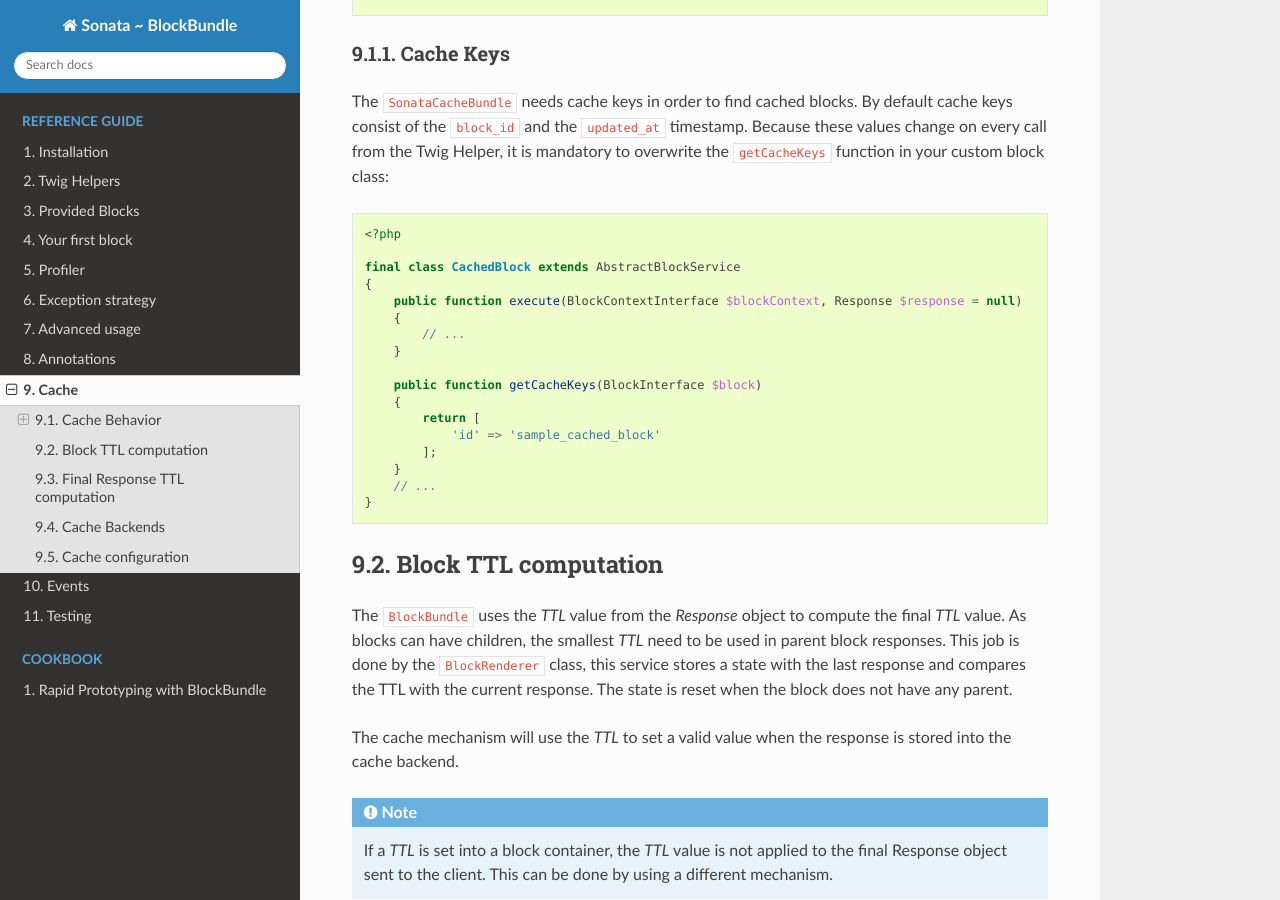
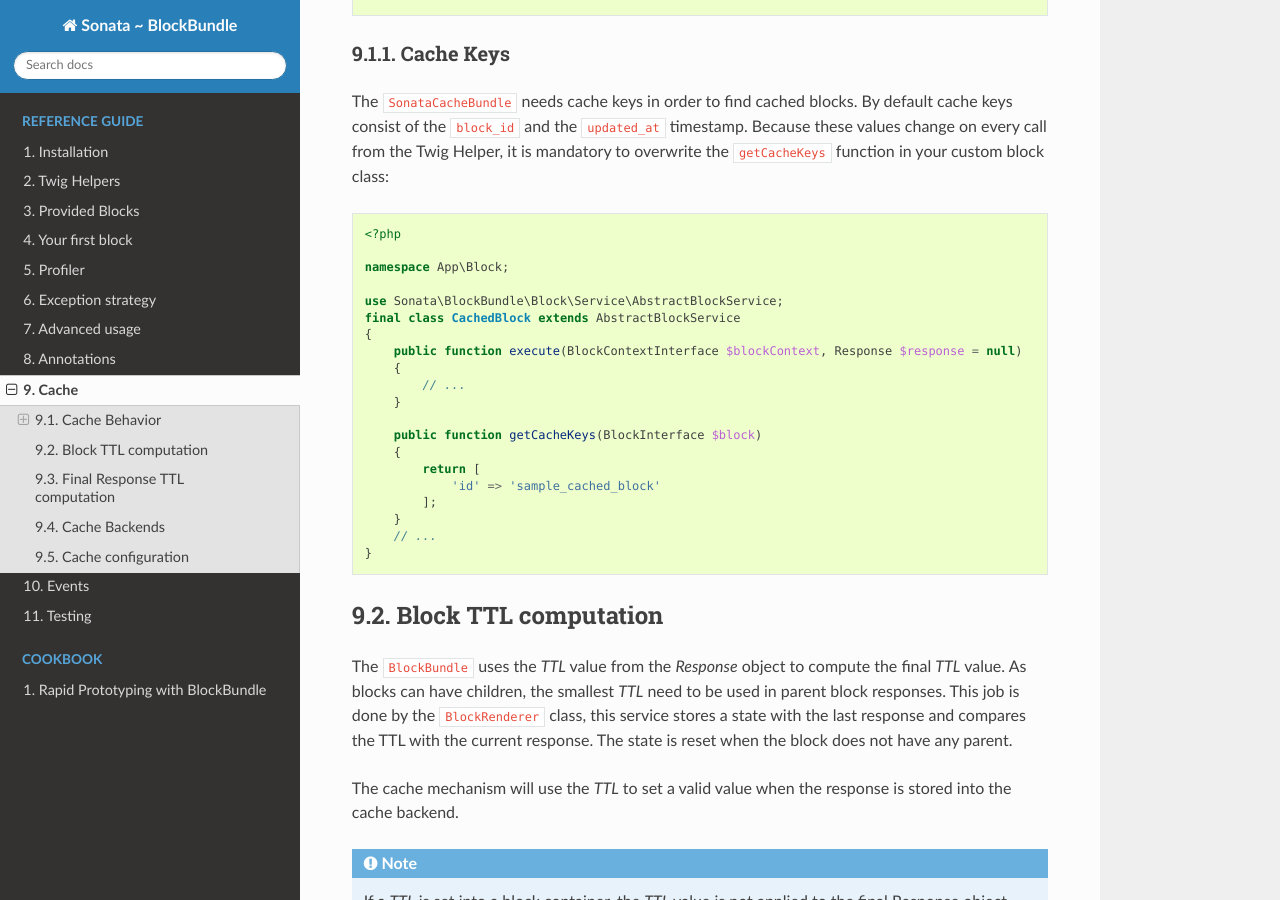
Before and after one commit to sonata-project/SonataBlockBundle, a Sphinx documentation site: the page built from docs/reference/cache.rst, in a window 1280 px wide and 900 px high, scrolled down 1415 px. Built offline with Sphinx 7.4.7 and the Read the Docs theme 2.0.0, drawn with Linux system fonts in a browser that asks for light colours.

Commit message:
Update docs/reference/cache.rst
Co-Authored-By: 0x6368 <christianbieg@aol.de>

```diff
--- a/docs/reference/cache.rst
+++ b/docs/reference/cache.rst
@@ -78,6 +78,9 @@ it is mandatory to overwrite the ``getCacheKeys`` function in your custom block
 
     <?php
 
+    namespace App\Block;
+
+    use Sonata\BlockBundle\Block\Service\AbstractBlockService;
     final class CachedBlock extends AbstractBlockService
     {
         public function execute(BlockContextInterface $blockContext, Response $response = null)
```
